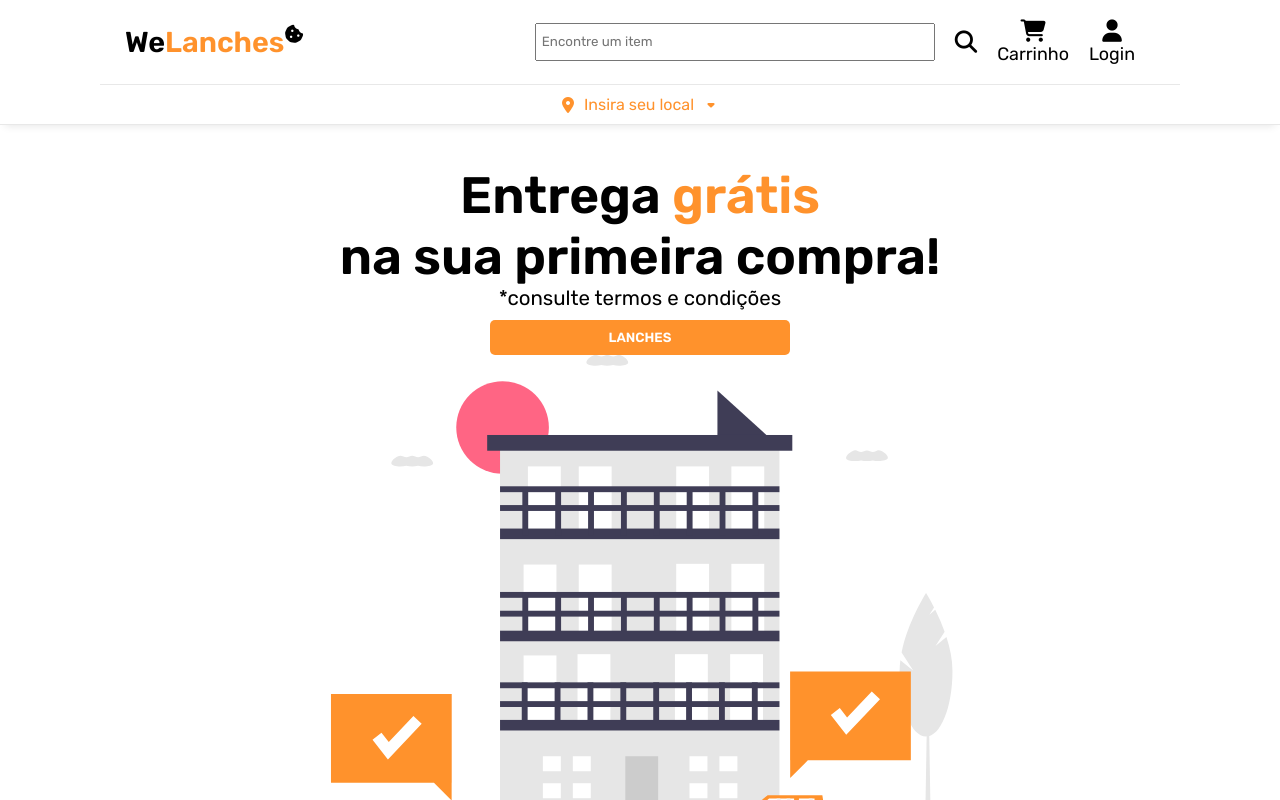
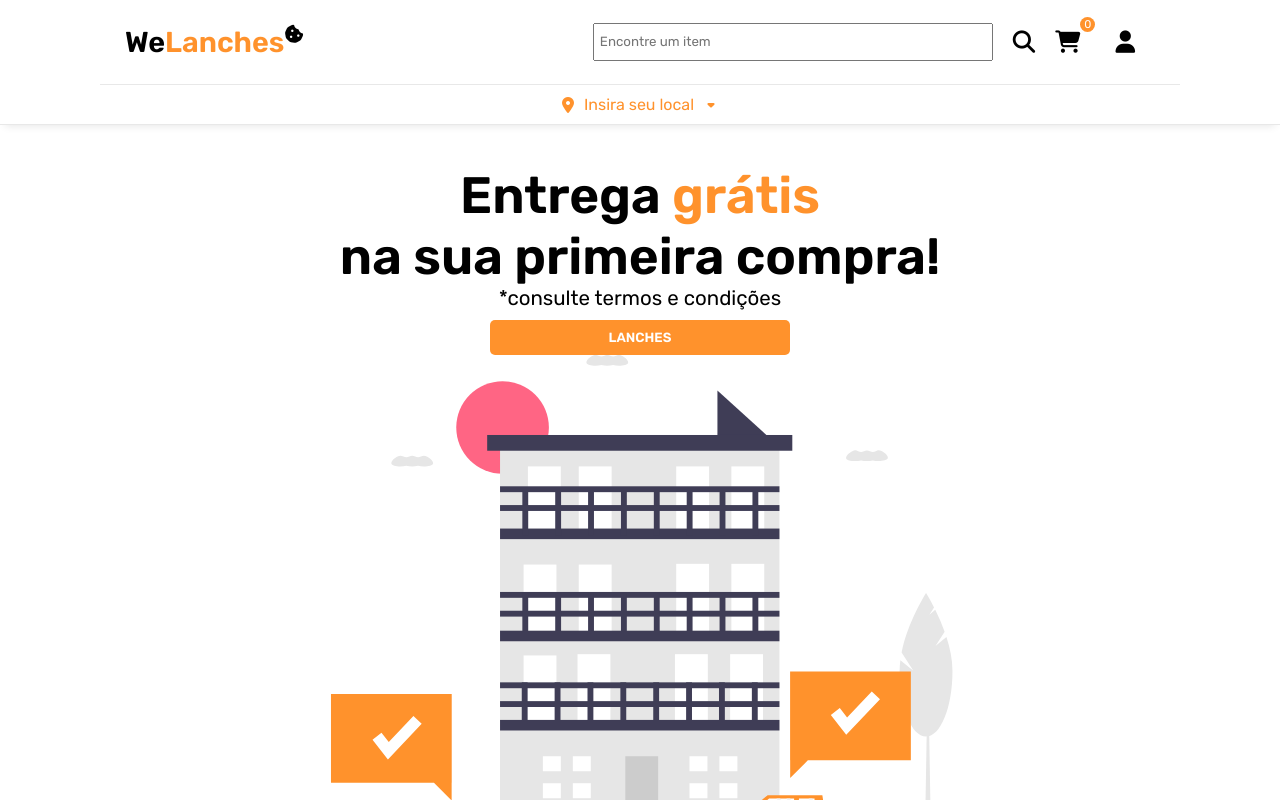
Before and after one commit to fabcode01/welanches, a React (Vite) app: page /produtos in a window 1280 px wide. Shown: the top 800 px of the page. Built offline with nearby package versions, Linux system fonts and the light colour scheme.

Commit message:
itens no carrinho

```diff
--- a/src/componentes/Nav/Nav.jsx
+++ b/src/componentes/Nav/Nav.jsx
@@ -1,7 +1,8 @@
-import React, { useEffect, useState } from "react";
+import React, { useContext, useEffect, useState } from "react";
 import { Link } from "react-router-dom";
 import styles from "./Nav.module.css";
 import home from "../../images/undraw_sweet_home_dkhr.svg";
+import { CartContext } from "../../context/CartContext";
 
 //hooks cep
 import { useFetchCep } from "../../hooks/useFetchCep";
@@ -51,6 +52,10 @@ const Nav = () => {
     }, 1000);
   };
 
+  const{cartItems} = useContext(CartContext)
+  useEffect(()=>{
+  },[cartItems])
+
   return (
     <>
       <div className={styles.sticky}>
@@ -82,6 +87,7 @@ const Nav = () => {
 
                   }}
                 ></i>
+
               </li>
               <li
                 onClick={() => {
@@ -89,7 +95,7 @@ const Nav = () => {
                   setModalSearch(null);
                 }}
               >
-                <p className="elementsResponsive">Carrinho</p>
+
                 <i
                   className={
                     !modalCart
@@ -97,7 +103,9 @@ const Nav = () => {
                       : `fa-solid fa-cart-shopping ${styles.active}`
                   }
                 ></i>
+
               </li>
+              <span className={styles.cartQnt}>{cartItems.length}</span>
               <li
                 className={styles.gatilhoDropdownLogin}
                 onMouseEnter={() => {
@@ -106,7 +114,7 @@ const Nav = () => {
                   setModalSearch(null);
                 }}
               >
-                <p className="elementsResponsive">Login</p>
+
                 <i className="fa-solid fa-user"></i>
 
                 <div className={styles.dropDownMenu}>
@@ -222,7 +230,18 @@ const Nav = () => {
             <h1>SEU CARRINHO</h1>
             {!logradouro && <h4>Insira seu local</h4>}
             {logradouro && <h4>{logradouro}</h4>}
+
+
+            {/* aqui */}
+            {cartItems && cartItems.map((items)=>(
+              <div>
+                <p>{items.nome}</p>
+              </div>
+            ))}
+
           </div>
+
+
         </div>
       )}
 
--- a/src/componentes/Nav/Nav.module.css
+++ b/src/componentes/Nav/Nav.module.css
@@ -304,7 +304,7 @@
     position: fixed;
     top: 5em;
     height: 2088px;
-    width: 100vw;
+    width: 100%;
     background-color: rgba(0, 0, 0, 0.623);
 }
 
@@ -330,6 +330,21 @@
     animation-iteration-count: 1;
 
 
+}
+
+.cartQnt{
+    display: flex;
+    justify-content: center;
+    align-items: center;
+    position: relative;
+    left: -10px;
+    top: -6px;
+    font-size: 0.5em;
+    background-color: #ff922c;
+    color: white;
+
+    width: 15px; height: 15px;
+    border-radius: 50%;
 
 }
 
--- /dev/null
+++ b/src/context/CartContext.jsx
@@ -0,0 +1,18 @@
+import { createContext, useEffect, useState } from "react";
+
+export const CartContext = createContext()
+
+export const CartProvider = ({children})=>{
+    const [cartItems, setCartItems] = useState([])
+
+
+    const addCartContext = (item)=>{
+        setCartItems(item)
+
+    }
+
+
+    return <CartContext.Provider value={{cartItems, addCartContext}}>
+        {children}
+    </CartContext.Provider>
+}
--- a/src/pages/Products.jsx
+++ b/src/pages/Products.jsx
@@ -1,12 +1,21 @@
-import { useEffect } from "react";
+import { useEffect, useReducer, useContext } from "react";
 import { useState } from "react";
 import styles from "./Products.module.css";
+import { CartContext } from "../context/CartContext";
+
+
+
+
+
 
 export const Products = () => {
   const [data, setData] = useState([]);
   const [loading, setLoading] = useState(null);
+  const[itensCart, setItensCart] = useState([])
+  const [backToTop, setBackToTop] = useState(null);
 
-  const [backToTop, setBackToTop] = useState(null);
+
+
 
 
 
@@ -46,6 +55,62 @@ export const Products = () => {
   // Fim Back to top
 
 
+   // adicionar itens no carrinho
+
+const{addCartContext, cartItems} = useContext(CartContext)
+ const initState = [];
+
+ function reducer(state, action){
+
+  switch(action.type){
+
+    case 'ADD':
+      if(state.some((element)=>element.id == action.id)){
+        return state
+      }else{
+        return [...state,
+          {
+            nome: action.nome,
+            id: action.id
+          }
+        ]
+
+      }
+
+
+
+
+
+ }
+}
+
+  const [state, dispatch] = useReducer(reducer, initState)
+
+
+  // add no carrinho
+
+
+
+  const addCart = (nome, id)=>{
+      dispatch({type: 'ADD', nome, id,})
+
+
+
+      // state.forEach((element)=>{
+      //   if(element.id == id){
+      //     return
+      //   } else{
+      //     dispatch({type: 'ADD', nome, id,})
+
+
+      // }
+      //  })
+
+    }
+
+    useEffect(()=>{
+      addCartContext(state)
+    },[state])
 
   return (
     <div className={styles.mainProdutos}>
@@ -63,7 +128,8 @@ export const Products = () => {
 
               <div className={styles.precoAdd}>
                 <p className={styles.preco}>R$ {produto.preco}</p>
-                <p id="item" className={styles.addIcon}>+</p>
+                <p onClick={()=> addCart(produto.nome, produto.id)} id="item" className={styles.addIcon}>+</p>
+
               </div>
             </li>
           ))}
@@ -77,6 +143,8 @@ export const Products = () => {
           <i className="fa-solid fa-up-long"></i>
         </div>
       )}
+
+
     </div>
   );
 };
```
Also changed, not shown: src/main.jsx (+7 -3 lines), 2 other files (tests, documents, lock files or other folders).
